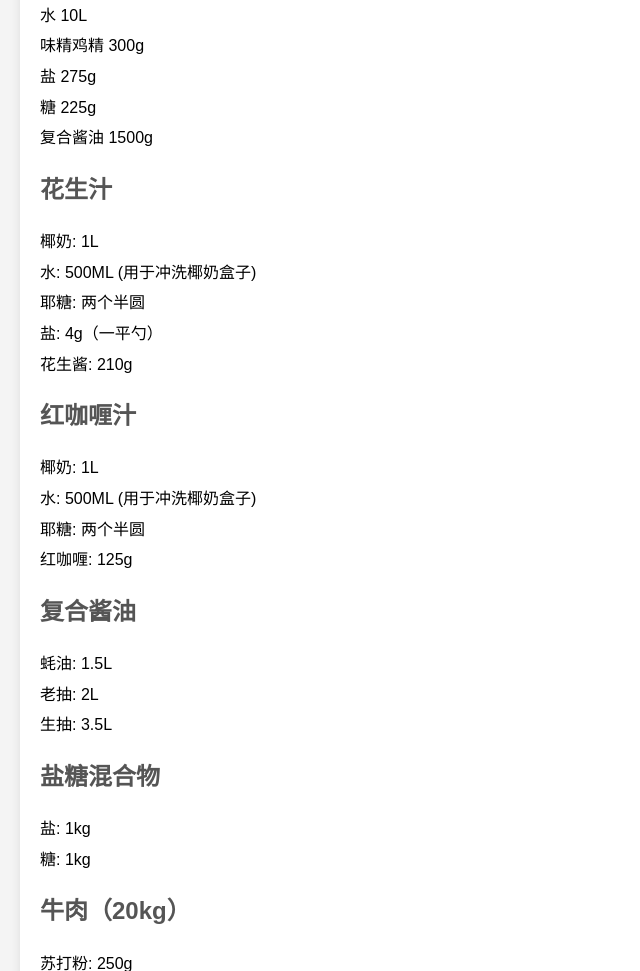
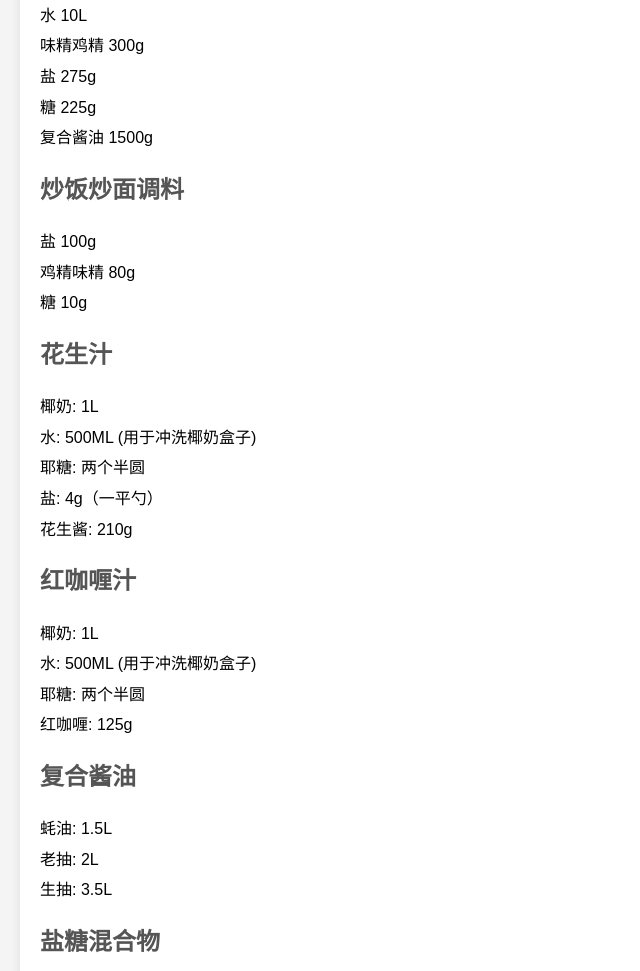
Before and after one commit to happypandaberlin/happypandaberlin.github.io, a plain HTML site: page waren.html in a window 1280 px wide. Shown: the part 758-1729 px from the top of the page, without its empty margins (0-640 px from the left). Drawn offline with Linux system fonts and the light colour scheme.

Commit message:
Update waren.html

```diff
--- a/waren.html
+++ b/waren.html
@@ -65,6 +65,12 @@
          <p>糖 225g</p>
         <p>复合酱油 1500g</p>
 
+          <h2>炒饭炒面调料</h2>
+
+        <p>盐 100g</p>
+         <p>鸡精味精 80g</p>
+         <p>糖 10g</p>
+
 
 
         <h2>花生汁</h2>
```
